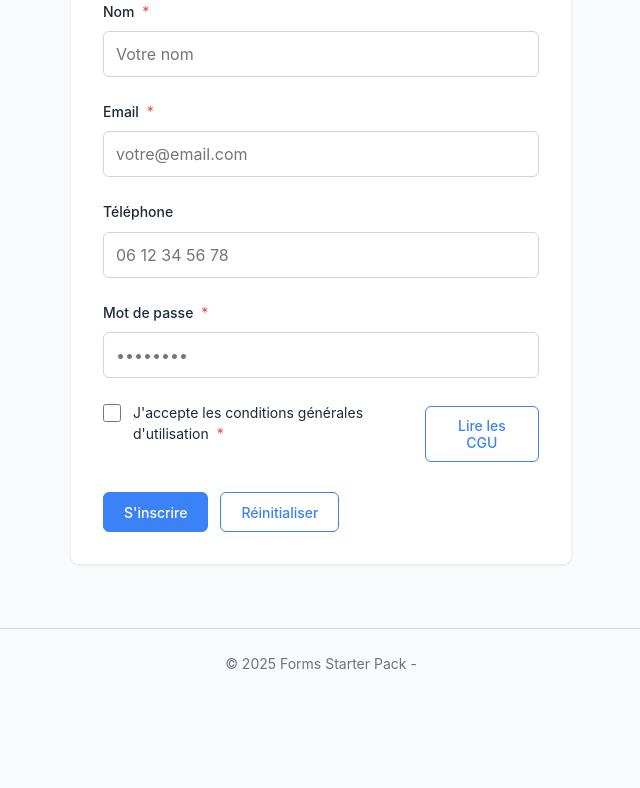
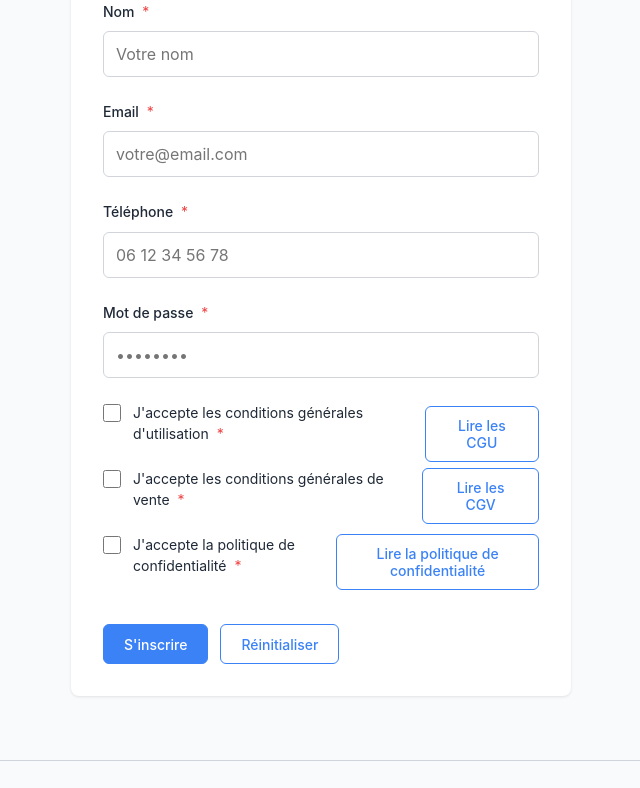
Before and after one commit to Sc0rpi0V/sass-form, a Vue app: page /inscription in a window 1280 px wide. Shown: the part 423-1211 px from the top of the page, without its empty margins (319-959 px from the left). Before the commit the page ends 1123 px from the top, so only its background shows below. Built offline with nearby package versions, Linux system fonts and the light colour scheme.

Commit message:
add cgv and policy on register form

```diff
--- a/src/components/forms/public/RegistrationForm.vue
+++ b/src/components/forms/public/RegistrationForm.vue
@@ -42,6 +42,7 @@
       label="Téléphone"
       :model-value="formData.phone"
       placeholder="06 12 34 56 78"
+      required
       :error="getError('phone')"
       @update:model-value="handleInput('phone', $event)"
       @blur="handleBlur('phone')"
@@ -76,6 +77,46 @@
         class="view-cgu-btn"
       >
         Lire les CGU
+      </BaseButton>
+    </div>
+
+    <div class="cgv-section">
+      <BaseCheckbox
+        id="cgv"
+        label="J'accepte les conditions générales de vente"
+        :model-value="formData.cgv"
+        required
+        :error="getError('cgv')"
+        @update:model-value="handleInput('cgv', $event)"
+        @blur="handleBlur('cgv')"
+      />
+      <BaseButton
+        type="button"
+        variant="outline"
+        @click="$emit('view-cgv')"
+        class="view-cgv-btn"
+      >
+        Lire les CGV
+      </BaseButton>
+    </div>
+
+    <div class="policy-section">
+      <BaseCheckbox
+        id="privacy"
+        label="J'accepte la politique de confidentialité"
+        :model-value="formData.privacy"
+        required
+        :error="getError('privacy')"
+        @update:model-value="handleInput('privacy', $event)"
+        @blur="handleBlur('privacy')"
+      />
+      <BaseButton
+        type="button"
+        variant="outline"
+        @click="$emit('view-privacy')"
+        class="view-privacy-btn"
+      >
+        Lire la politique de confidentialité
       </BaseButton>
     </div>
 
@@ -204,7 +245,9 @@ const onSubmit = () => {
   border: 1px solid #bbf7d0;
 }
 
-.cgu-section {
+.cgu-section,
+.cgv-section,
+.policy-section {
   display: flex;
   flex-direction: column;
   gap: $spacing-sm;
```
